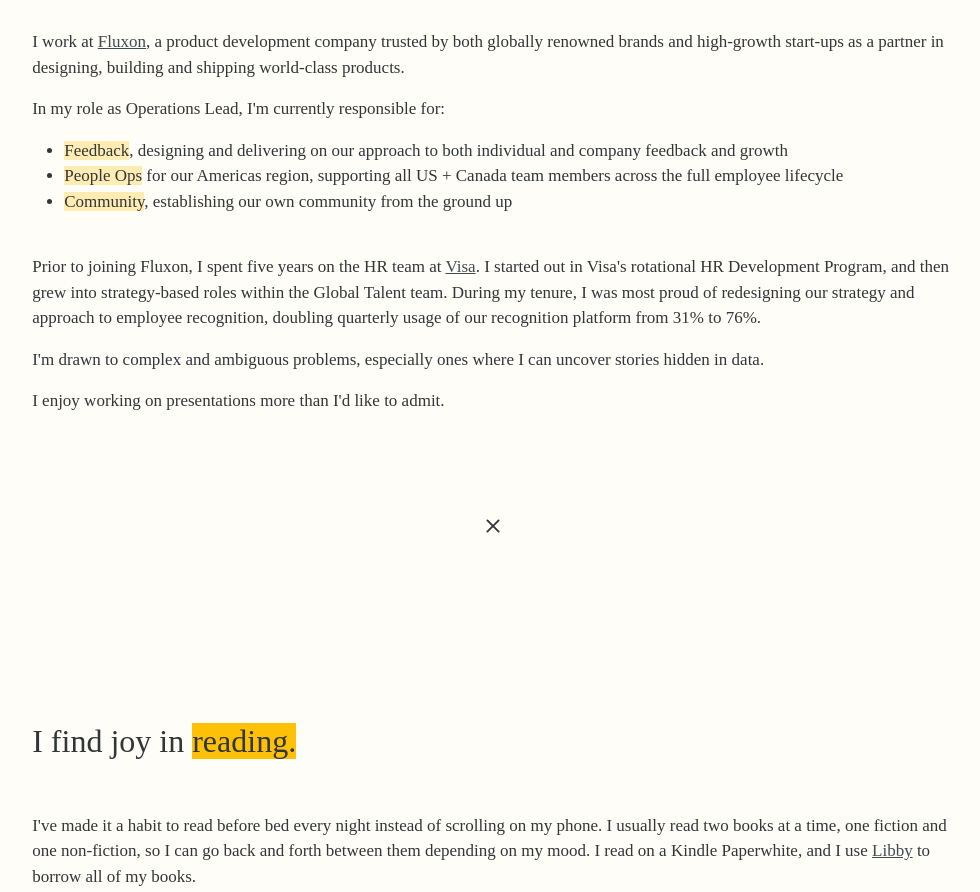
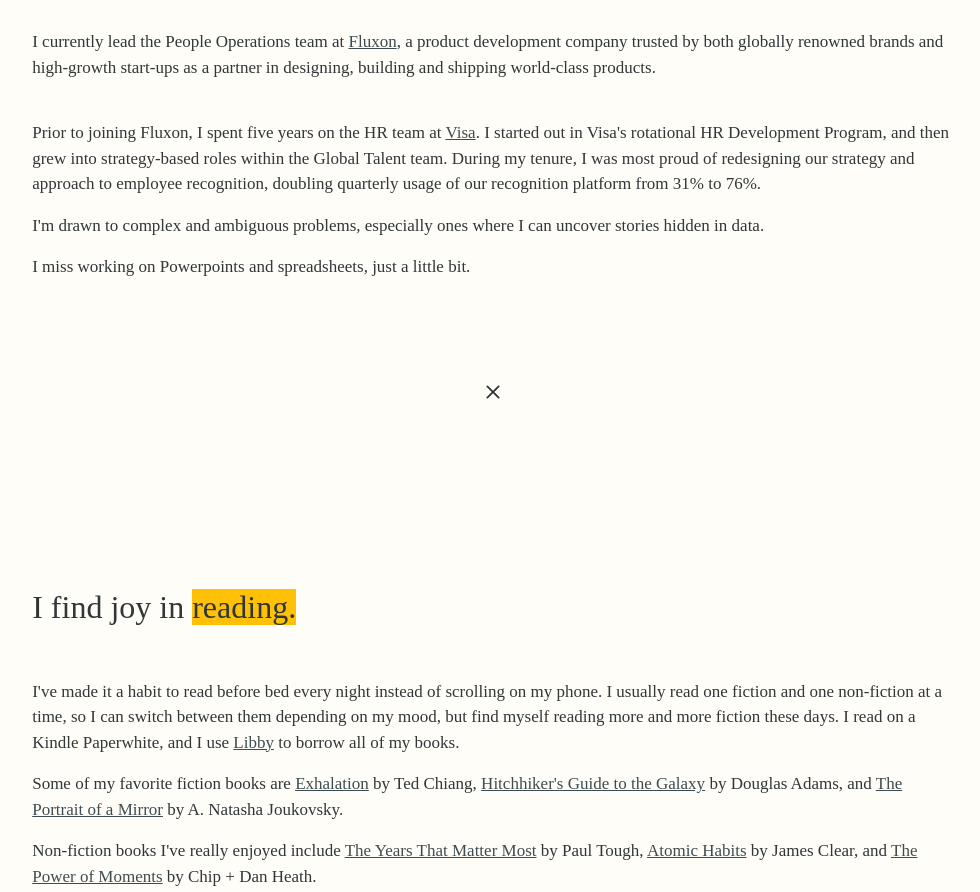
Before and after one commit to helloqtran/helloqtran.github.io, a plain HTML site: page index.html in a window 1280 px wide. Shown: the part 965-1857 px from the top of the page, without its empty margins (147-1127 px from the left). Drawn offline with nearby package versions, Linux system fonts and the light colour scheme; a web font is replaced by a local one.

Commit message:
Add files via upload

```diff
--- a/index.html
+++ b/index.html
@@ -32,17 +32,11 @@
         <div id="work">
             <h2>I find joy in <span class="highlight">the work I do.</span></h2>
             <br>
-            <p>I work at <a href="http://www.fluxon.com" target="_blank">Fluxon</a>, a product development company trusted by both globally renowned brands and high-growth start-ups as a partner in designing, building and shipping world-class products.</p>
-            <p>In my role as Operations Lead, I'm currently responsible for:</p>
-            <ul>
-                <li><span class="small-highlight">Feedback</span>, designing and delivering on our approach to both individual and company feedback and growth</li>
-                <li><span class="small-highlight">People Ops</span> for our Americas region, supporting all US + Canada team members across the full employee lifecycle</li>
-                <li><span class="small-highlight">Community</span>, establishing our own community from the ground up</li>
-            </ul>
+            <p>I currently lead the People Operations team at <a href="http://www.fluxon.com" target="_blank">Fluxon</a>, a product development company trusted by both globally renowned brands and high-growth start-ups as a partner in designing, building and shipping world-class products.</p>
             <br>
             <p>Prior to joining Fluxon, I spent five years on the HR team at <a href="https://usa.visa.com/" target="_blank">Visa</a>. I started out in Visa's rotational HR Development Program, and then grew into strategy-based roles within the Global Talent team. During my tenure, I was most proud of redesigning our strategy and approach to employee recognition, doubling quarterly usage of our recognition platform from 31% to 76%.</p>
             <p>I'm drawn to complex and ambiguous problems, especially ones where I can uncover stories hidden in data.</p>
-            <p>I enjoy working on presentations more than I'd like to admit.</p>
+            <p>I miss working on Powerpoints and spreadsheets, just a little bit.</p>
         </div>
 
         <svg xmlns="http://www.w3.org/2000/svg" width="16" height="30" fill="currentColor" class="bi bi-x" viewBox="0 0 16 16">
@@ -52,7 +46,7 @@
         <div id="reading">
             <h2>I find joy in <span class="highlight">reading.</span></h2>
             <br>
-            <p>I've made it a habit to read before bed every night instead of scrolling on my phone. I usually read two books at a time, one fiction and one non-fiction, so I can go back and forth between them depending on my mood. I read on a Kindle Paperwhite, and I use <a href="https://www.overdrive.com/apps/libby" target="_blank">Libby</a> to borrow all of my books.</p>
+            <p>I've made it a habit to read before bed every night instead of scrolling on my phone. I usually read one fiction and one non-fiction at a time, so I can switch between them depending on my mood, but find myself reading more and more fiction these days. I read on a Kindle Paperwhite, and I use <a href="https://www.overdrive.com/apps/libby" target="_blank">Libby</a> to borrow all of my books.</p>
             <p>Some of my favorite fiction books are <a href="https://www.goodreads.com/book/show/55710304-exhalation" target="_blank">Exhalation</a> by Ted Chiang, <a href="https://www.goodreads.com/book/show/42410904-the-hitchhiker-s-guide-to-the-galaxy" target="_blank">Hitchhiker's Guide to the Galaxy</a> by Douglas Adams, and <a href="https://www.goodreads.com/book/show/56609700-the-portrait-of-a-mirror" target="_blank">The Portrait of a Mirror</a> by A. Natasha Joukovsky.</p>
             <p>Non-fiction books I've really enjoyed include <a href="https://www.goodreads.com/book/show/50781726-the-years-that-matter-most" target="_blank">The Years That Matter Most</a> by Paul Tough, <a href="https://www.goodreads.com/book/show/40121378-atomic-habits" target="_blank">Atomic Habits</a> by James Clear, and <a href="https://www.goodreads.com/book/show/40732657-the-power-of-moments" target="_blank">The Power of Moments</a> by Chip + Dan Heath.</p>
             <p>I have a soft spot for memoirs by AAPI women. I can't recommend <a href="https://www.goodreads.com/book/show/50196744-know-my-name" target="_blank">Know My Name</a> by Chanel Miller, <a href="https://www.goodreads.com/book/show/55577549-crying-in-h-mart" target="_blank">Crying in H-Mart</a> by Michelle Zauner, and <a href="https://www.goodreads.com/en/book/show/56461570" target="_blank">Beautiful Country</a> by Qian Julie Wang highly enough.</p>
@@ -67,7 +61,7 @@
             <h2>I find joy in <span class="highlight">movement.</span></h2>
             <br>
             <p>I spent most of my life being terrified of fitness, so I feel really lucky to have found ways to be physically active that I genuinely love.</p>
-            <p>I've done yoga on and off for about five years. You can find me every Saturday at my neighborhood yoga studio, <a href="https://www.yogamayu.com" target="_blank">Yoga Mayu</a>. I also highly recommend <a href="https://haumsf.com" target="_blank">HAUM SF</a>, which is the most beautiful space I've ever practiced in.</p>
+            <p>I've done yoga on and off for about five years. You can find me every Friday at my neighborhood yoga studio, <a href="https://www.yogamayu.com" target="_blank">Yoga Mayu</a>. I also highly recommend <a href="https://haumsf.com" target="_blank">HAUM SF</a>, which is the most beautiful space I've ever practiced in.</p>
             <p>In 2021, I started doing pole and have developed a moderate obsession. I take classes three times per week, so if I'm not at home, I'm most likely at my studio. I continue to be surprised by what my body is capable of, and I'm really proud of the upper body strength I've developed.</p>
         </div>
 
@@ -82,7 +76,6 @@
                 <li>Every once in a while, I find the energy to host an elaborate dinner for my friends. These events have escalated rapidly - the last one took the form of a pop-up ramen restaurant in my apartment, complete with 2 different types of broth made from scratch, QR code menus, and me taking orders on an iPad.</li>
                 <li>I started learning Mandarin in 2022 and take lessons with a tutor twice a week (<span id="chinese">但是，我的中文還是不好</span>).</li>
                 <li>I'm a sucker for miniature things.</li>
-                <li>I'm also a sucker for kitschy things - one of my most prized possessions is a popsicle purse from <a href="https://www.instagram.com/rommydebommy/" target="_blank">Rommy de Bommy</a>, which I unfortunately broke during a move.</li>
                 <li>When I want some background noise, I usually look for video essays on Youtube (four-hour deep-dives on teen sitcoms from the 00's are my guilty pleasure).</li>
                 <li>After sitting on my domain for a couple of years, I finally built this site during Memorial Day weekend of 2023. I'm proud to have coded it myself, but also kindly discourage anyone with any front-end knowledge from looking at my code.</li>
             </ul>
```
